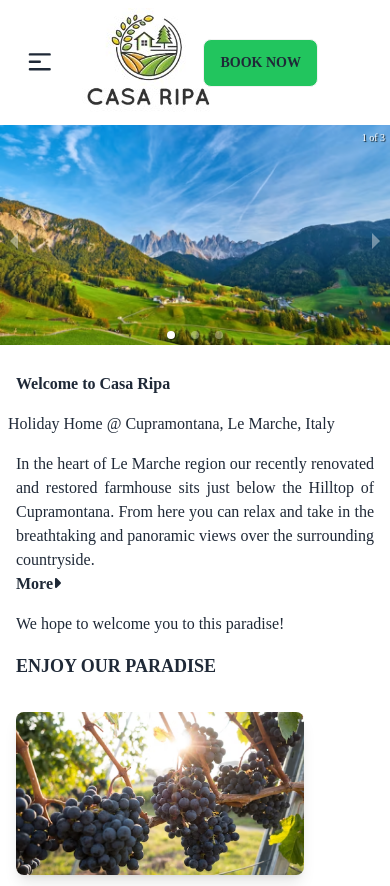
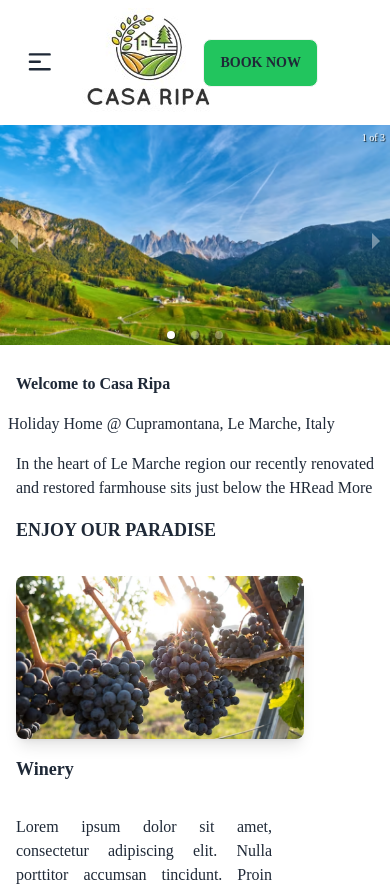
Before and after one commit to SinthiyaBalan/CASA_RIPA_HouseRentingApp, a React (Vite) app: page / in a window 390 px wide. Shown: the top 886 px of the page. Built offline with nearby package versions, Linux system fonts and the light colour scheme; some icons are missing; a web font is replaced by a local one.

Commit message:
added changes to the Explore Surroundings page

```diff
--- a/src/components/ExploreSurroundings.jsx
+++ b/src/components/ExploreSurroundings.jsx
@@ -1,4 +1,4 @@
-import React, { useState } from "react";
+import React from "react";
 import { FontAwesomeIcon } from "@fortawesome/react-fontawesome";
 import { faCaretRight } from "@fortawesome/free-solid-svg-icons";
 import Winery from "/src/assets/images/Winery.png";
@@ -29,8 +29,8 @@ function ExploreSurroundings() {
     <>
       <div className="min-h-full">
         <h2 className="m-4 font-bold text-center text-lg">ENJOY OUR PARADISE</h2>
-        <div className="card m-4 lg:card-side bg-base-100 shadow-xl">
-          <figure>
+        <div className="card m-4 lg:card-side bg-base-100 shadow-xl" id="1">
+          <figure id="1">
             <img src={Winery} alt="Winery" />
           </figure>
           <div className="card-body">
@@ -88,7 +88,7 @@ function ExploreSurroundings() {
 <div className="card m-4 lg:card-side bg-base-100 shadow-xl">
   <figure><img src={Santuranio} alt="Santuranio"/></figure>
   <div className="card-body">
-    <h2 className="card-title">New album is released!</h2>
+    <h2 className="card-title">Santuranio</h2>
     <p>Lorem ipsum dolor sit, amet consectetur adipisicing elit. Accusamus cupiditate, veritatis deleniti ut ex libero recusandae minus. Consequuntur dolore illo itaque tempore vel. Perspiciatis rerum qui reiciendis quae, eos suscipit.</p>
     <div className="card-actions justify-end">
 
--- a/src/components/Home.jsx
+++ b/src/components/Home.jsx
@@ -1,8 +1,8 @@
-import React from "react";
-import { Carousel } from 'react-responsive-carousel';
-import 'react-responsive-carousel/lib/styles/carousel.min.css';
+import React,{useState} from "react";
+import { Carousel } from "react-responsive-carousel";
+import "react-responsive-carousel/lib/styles/carousel.min.css";
 import { FontAwesomeIcon } from "@fortawesome/react-fontawesome";
-import {  faCaretRight } from "@fortawesome/free-solid-svg-icons";
+import { faCaretRight } from "@fortawesome/free-solid-svg-icons";
 import Winery from "/src/assets/images/Winery.png";
 import Beach from "/src/assets/images/Beach.png";
 import Nature from "/src/assets/images/Nature.png";
@@ -10,12 +10,31 @@ import Restaurant from "/src/assets/images/Restaurant.png";
 import Santuranio from "/src/assets/images/Santuranio.png";
 import Sport from "/src/assets/images/Sport.png";
 import Review from "./Review";
-import { Link } from 'react-router-dom';
+import { Link } from "react-router-dom";
 import ExploreSurroundings from "./ExploreSurroundings";
 
 function Home() {
+  function ReadMore({children, maxCharacterCount = 100}){
+    const text = children;
+    const[isTruncated,setIsTruncated] = useState(true)
+    const resultString = isTruncated?text.slice(0,100): text
+    function toggleIsTruncated(){
+    setIsTruncated(!isTruncated);
+    }
+    return(
+
+    <p className="has-text-left">
+    {resultString}
+    <span onClick={toggleIsTruncated} className="tag-is-info is-small">
+
+    {isTruncated? "Read More" : "Read Less"}
+
+    </span>
+    </p>
+    );
+    }
+
   return (
-
     <div>
       <Carousel
         showArrows={true}
@@ -23,16 +42,16 @@ function Home() {
         autoPlay={false}
         interval={5000}
         showThumbs={false}
-      style={{ height: '400px' }}
+        style={{ height: "400px" }}
       >
         <div>
-        <img src={Nature} alt="Image 1" style={{ height: '100%' }}   />
+          <img src={Nature} alt="Image 1" style={{ height: "100%" }} />
         </div>
         <div className="min-h-full">
-        <img src={Sport} alt="Image 2" style={{ height: '100%' }}  />
+          <img src={Sport} alt="Image 2" style={{ height: "100%" }} />
         </div>
         <div className="min-h-full">
-        <img src={Beach} alt="Image 3"  style={{ height: '100%' }}  />
+          <img src={Beach} alt="Image 3" style={{ height: "100%" }} />
         </div>
         {/* Add more images as needed */}
       </Carousel>
@@ -55,39 +74,38 @@ function Home() {
         <h4 className="font-custom text-justify m-2">
           Holiday Home @ Cupramontana, Le Marche, Italy
         </h4>
+
         <p className="font-custom text-justify m-4">
+        <ReadMore className="bold">
           In the heart of Le Marche region our recently renovated and restored
           farmhouse sits just below the Hilltop of Cupramontana. From here you
           can relax and take in the breathtaking and panoramic views over the
-          surrounding countryside. <br/>
+          surrounding countryside.
+          We hope to welcome you to this paradise!
+          </ReadMore>
+          </p>
 
-            <b>More</b>
-            <FontAwesomeIcon icon={faCaretRight} />
 
-        </p>
-        <p className="font-custom text-justify m-4">
-          We hope to welcome you to this paradise!
-        </p>
 
         <h2 className="m-4 font-bold text-lg">ENJOY OUR PARADISE</h2>
         <div className="flex justify-evenly flex-col lg:flex-row">
           <div>
+
             <Link to="/ExploreSurroundings">
               <img
                 src={Winery}
                 alt="Casa ripa winery image"
                 className="w-72 m-4 rounded-lg shadow-lg mb-4"
-            /> </Link>
+              />
+            </Link>
             <h2 className="m-4 text-lg font-bold">Winery</h2>
             <p className="font-custom w-72 text-justify p-4">
               Lorem ipsum dolor sit amet, consectetur adipiscing elit. Nulla
               porttitor accumsan tincidunt. Proin sagittis nisl in tortor
               hendrerit tincidunt.
-              <br/>
-
+              <br />
               <b>More</b>
               <FontAwesomeIcon icon={faCaretRight} />
-
             </p>
           </div>
           <div>
@@ -100,11 +118,9 @@ function Home() {
             <p className="font-custom w-72 text-justify p-4">
               The Adriatic coast is about 35km away and there are several
               beaches with umbrellas and sunbeds.
-              <br/>
-
+              <br />
               <b>More</b>
               <FontAwesomeIcon icon={faCaretRight} />
-
             </p>
           </div>
           <div>
@@ -117,11 +133,9 @@ function Home() {
             <p className="font-custom w-72 text-justify p-4">
               Discover the range of sports available to help you relax and keep
               fit around CASA RIPA
-              <br/>
-
+              <br />
               <b>More</b>
               <FontAwesomeIcon icon={faCaretRight} />
-
             </p>
           </div>
         </div>
@@ -139,11 +153,9 @@ function Home() {
               Lorem ipsum dolor sit amet, consectetur adipiscing elit. Nulla
               porttitor accumsan tincidunt. Proin sagittis nisl in tortor
               hendrerit tincidunt.
-              <br/>
-
+              <br />
               <b>More</b>
               <FontAwesomeIcon icon={faCaretRight} />
-
             </p>
           </div>
           <div>
@@ -157,11 +169,9 @@ function Home() {
               Lorem ipsum dolor sit amet, consectetur adipiscing elit. Nulla
               porttitor accumsan tincidunt. Proin sagittis nisl in tortor
               hendrerit tincidunt.
-              <br/>
-
+              <br />
               <b>More</b>
               <FontAwesomeIcon icon={faCaretRight} />
-
             </p>
           </div>
           <div>
@@ -175,19 +185,15 @@ function Home() {
               Lorem ipsum dolor sit amet, consectetur adipiscing elit. Nulla
               porttitor accumsan tincidunt. Proin sagittis nisl in tortor
               hendrerit tincidunt.
-              <br/>
-
+              <br />
               <b>More</b>
               <FontAwesomeIcon icon={faCaretRight} />
-
             </p>
-
           </div>
         </div>
       </div>
-      <Review/>
+      <Review />
     </div>
-
   );
 }
 export default Home;
```
Also changed, not shown: src/App.jsx (+15 -16 lines). Lines whose indentation alone changed are shown as unchanged.
